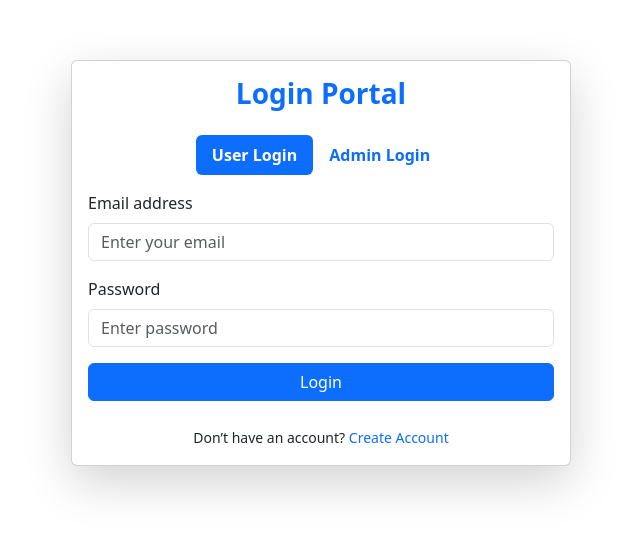
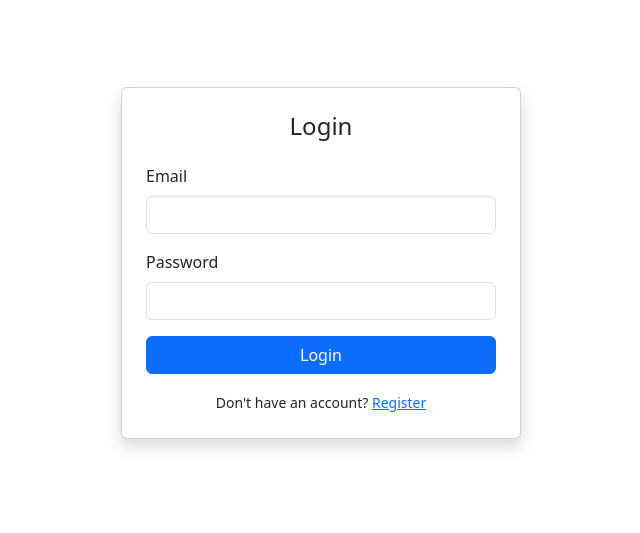
Before and after one commit to Shravani-vallala/agri-app, a React (Create React App) app: page / in a window 1280 px wide. Shown: the part 137-670 px from the top of the page, without its empty margins (319-959 px from the left). Built offline with nearby package versions, Linux system fonts and the light colour scheme.

Commit message:
authentication

```diff
--- a/package.json
+++ b/package.json
@@ -7,6 +7,7 @@
     "@testing-library/jest-dom": "^6.6.3",
     "@testing-library/react": "^16.3.0",
     "@testing-library/user-event": "^13.5.0",
+    "axios": "^1.10.0",
     "bootstrap": "^5.3.7",
     "react": "^19.1.0",
     "react-bootstrap": "^2.10.10",
--- a/src/App.js
+++ b/src/App.js
@@ -1,18 +1,18 @@
-
 import React from 'react';
 import { BrowserRouter as Router, Routes, Route } from 'react-router-dom';
-import Loginfrom from './loginform';
+import Login from './Login';
 import Register from './Register';
+import Dashboard from './Dashboard';
 
-function App() {
+export default function App() {
   return (
     <Router>
       <Routes>
-        <Route path="/" element={<Loginfrom />} />
+        <Route path="/" element={<Login />} />
         <Route path="/register" element={<Register />} />
+        <Route path="/dashboard" element={<Dashboard />} />
+
       </Routes>
     </Router>
   );
 }
-
-export default App;
--- /dev/null
+++ b/src/Dashboard.js
@@ -0,0 +1,47 @@
+import React, { useEffect, useState } from 'react';
+import axios from 'axios';
+import { Card, Button, Container, Row, Col } from 'react-bootstrap';
+
+export default function Dashboard() {
+  const [equipment, setEquipment] = useState([]);
+
+useEffect(() => {
+  axios.get('http://localhost:8000/sanctum/csrf-cookie', { withCredentials: true })
+    .then(() => {
+      return axios.get('http://localhost:8000/api/equipment', { withCredentials: true });
+    })
+    .then(res => setEquipment(res.data))
+    .catch((err) => {
+      if (err.response && err.response.status === 401) {
+        alert('Unauthorized – Please login first');
+      } else {
+        alert('Error fetching equipment');
+      }
+    });
+}, []);
+
+  return (
+    <Container className="mt-5">
+      <h2 className="text-center mb-4">Available Farming Equipment</h2>
+      <Row>
+        {equipment.map(item => (
+          <Col md={4} sm={6} xs={12} className="mb-4" key={item.id}>
+            <Card>
+              <Card.Img
+                variant="top"
+                src={item.image ? `http://localhost:8000/storage/${item.image}` : 'https://via.placeholder.com/150'}
+                alt={item.name}
+              />
+              <Card.Body>
+                <Card.Title>{item.name}</Card.Title>
+                <Card.Text>{item.description}</Card.Text>
+                <h5>₹{item.price}</h5>
+                <Button variant="success">Buy Now</Button>
+              </Card.Body>
+            </Card>
+          </Col>
+        ))}
+      </Row>
+    </Container>
+  );
+}
--- /dev/null
+++ b/src/Login.js
@@ -0,0 +1,57 @@
+import React, { useState } from 'react';
+import { loginUser, initCSRF } from './api';
+import { Form, Button, Card } from 'react-bootstrap';
+import { useNavigate } from 'react-router-dom';
+
+export default function Login() {
+  const [email, setEmail] = useState('');
+  const [password, setPassword] = useState('');
+  const navigate = useNavigate(); // ✅ moved to top
+
+  const handleSubmit = async (e) => {
+    e.preventDefault();
+    try {
+      await initCSRF(); // CSRF for Laravel Sanctum
+
+      const { data } = await loginUser({ email, password });
+      alert(data.message);
+
+      // ✅ Redirect to dashboard
+      navigate('/dashboard');
+    } catch (err) {
+      alert('Login failed. Check credentials or try again.');
+    }
+  };
+
+  return (
+    <div className="container d-flex align-items-center justify-content-center" style={{ minHeight: '100vh' }}>
+      <Card className="p-4 shadow" style={{ width: '100%', maxWidth: '400px' }}>
+        <h4 className="text-center mb-4">Login</h4>
+        <Form onSubmit={handleSubmit}>
+          <Form.Group className="mb-3">
+            <Form.Label>Email</Form.Label>
+            <Form.Control
+              type="email"
+              value={email}
+              onChange={(e) => setEmail(e.target.value)}
+              required
+            />
+          </Form.Group>
+          <Form.Group className="mb-3">
+            <Form.Label>Password</Form.Label>
+            <Form.Control
+              type="password"
+              value={password}
+              onChange={(e) => setPassword(e.target.value)}
+              required
+            />
+          </Form.Group>
+          <Button type="submit" className="w-100">Login</Button>
+        </Form>
+        <div className="text-center mt-3">
+          <small>Don't have an account? <a href="/register">Register</a></small>
+        </div>
+      </Card>
+    </div>
+  );
+}
--- a/src/Register.js
+++ b/src/Register.js
@@ -1,84 +1,50 @@
-// src/RegisterForm.js
 import React, { useState } from 'react';
+import { registerUser, initCSRF } from './api'; // ⬅️ include initCSRF
 import { Form, Button, Card } from 'react-bootstrap';
 
-export default function RegisterForm() {
-  const [name, setName] = useState('');
-  const [email, setEmail] = useState('');
-  const [password, setPassword] = useState('');
-  const [confirmPass, setConfirmPass] = useState('');
+export default function Register() {
+  const [form, setForm] = useState({ name: '', email: '', password: '', confirmPass: '' });
 
-  const handleSubmit = (e) => {
+  const handleChange = (e) => setForm({ ...form, [e.target.name]: e.target.value });
+
+  const handleSubmit = async (e) => {
     e.preventDefault();
-    if (password !== confirmPass) {
-      alert("Passwords do not match");
+    if (form.password !== form.confirmPass) {
+      alert('Passwords do not match');
       return;
     }
 
-    // Placeholder: You can connect this to an API later
-    console.log("Registered:", { name, email, password });
+    try {
+      // 🔐 First, initialize CSRF token
+      await initCSRF();
+
+      // 🔐 Then make registration call
+      const { data } = await registerUser(form);
+      alert(data.message || 'Registration successful');
+    } catch (err) {
+      alert('Registration failed. Please check input or try again.');
+    }
   };
 
   return (
     <div className="container d-flex align-items-center justify-content-center" style={{ minHeight: '100vh' }}>
-      <Card className="shadow p-4" style={{ width: '100%', maxWidth: '500px' }}>
-        <h3 className="text-center text-primary fw-bold mb-4">Create Your Account</h3>
+      <Card className="p-4 shadow" style={{ width: '100%', maxWidth: '400px' }}>
+        <h4 className="text-center mb-4">Register</h4>
         <Form onSubmit={handleSubmit}>
-          <Form.Group className="mb-3">
-            <Form.Label>Full Name</Form.Label>
-            <Form.Control
-              type="text"
-              placeholder="Enter your full name"
-              value={name}
-              onChange={(e) => setName(e.target.value)}
-              required
-            />
-          </Form.Group>
-
-          <Form.Group className="mb-3">
-            <Form.Label>Email address</Form.Label>
-            <Form.Control
-              type="email"
-              placeholder="Enter your email"
-              value={email}
-              onChange={(e) => setEmail(e.target.value)}
-              required
-            />
-          </Form.Group>
-
-          <Form.Group className="mb-3">
-            <Form.Label>Password</Form.Label>
-            <Form.Control
-              type="password"
-              placeholder="Create a password"
-              value={password}
-              onChange={(e) => setPassword(e.target.value)}
-              required
-            />
-          </Form.Group>
-
-          <Form.Group className="mb-3">
-            <Form.Label>Confirm Password</Form.Label>
-            <Form.Control
-              type="password"
-              placeholder="Confirm password"
-              value={confirmPass}
-              onChange={(e) => setConfirmPass(e.target.value)}
-              required
-            />
-          </Form.Group>
-
-          <Button variant="success" type="submit" className="w-100">
-            Register
-          </Button>
+          {['name', 'email', 'password', 'confirmPass'].map((field) => (
+            <Form.Group className="mb-3" key={field}>
+              <Form.Label>{field === 'confirmPass' ? 'Confirm Password' : field.charAt(0).toUpperCase() + field.slice(1)}</Form.Label>
+              <Form.Control
+                type={field.includes('password') ? 'password' : 'text'}
+                name={field}
+                value={form[field]}
+                onChange={handleChange}
+                required
+              />
+            </Form.Group>
+          ))}
+          <Button type="submit" className="w-100">Register</Button>
         </Form>
-
-        <div className="text-center mt-3">
-          <small>
-            Already have an account?{' '}
-            <a href="/" className="text-decoration-none">Login here</a>
-          </small>
-        </div>
       </Card>
     </div>
   );
--- /dev/null
+++ b/src/api.js
@@ -0,0 +1,14 @@
+import axios from 'axios';
+
+const api = axios.create({
+  baseURL: 'http://localhost:8000',
+  withCredentials: true,
+});
+
+export const initCSRF = () => api.get('/sanctum/csrf-cookie');
+
+export const loginUser = (data) => api.post('/api/login', data);
+
+export const registerUser = (data) => api.post('/api/register', data);
+
+export const getEquipment = () => axios.get('/api/equipment');
--- a/src/loginform.js
+++ /dev/null
@@ -1,107 +0,0 @@
-// src/LoginTabs.js
-import React, { useState } from 'react';
-import { Tab, Nav, Form, Button, Card } from 'react-bootstrap';
-
-export default function LoginTabs() {
-  const [userEmail, setUserEmail] = useState('');
-  const [userPass, setUserPass] = useState('');
-  const [adminEmail, setAdminEmail] = useState('');
-  const [adminPass, setAdminPass] = useState('');
-
-  const handleUserLogin = (e) => {
-    e.preventDefault();
-    console.log("User Login:", userEmail, userPass);
-  };
-
-  const handleAdminLogin = (e) => {
-    e.preventDefault();
-    console.log("Admin Login:", adminEmail, adminPass);
-  };
-
-  return (
-    <div className="container d-flex align-items-center justify-content-center" style={{ minHeight: '100vh' }}>
-      <Card className="shadow-lg rounded" style={{ width: '100%', maxWidth: '500px' }}>
-        <Card.Body>
-          <h3 className="text-center mb-4 text-primary fw-bold">Login Portal</h3>
-          <Tab.Container defaultActiveKey="user">
-            <Nav variant="pills" className="justify-content-center mb-3">
-              <Nav.Item>
-                <Nav.Link eventKey="user" className="fw-semibold">User Login</Nav.Link>
-              </Nav.Item>
-              <Nav.Item>
-                <Nav.Link eventKey="admin" className="fw-semibold">Admin Login</Nav.Link>
-              </Nav.Item>
-            </Nav>
-
-            <Tab.Content>
-              {/* User Login */}
-              <Tab.Pane eventKey="user">
-                <Form onSubmit={handleUserLogin}>
-                  <Form.Group className="mb-3">
-                    <Form.Label>Email address</Form.Label>
-                    <Form.Control
-                      type="email"
-                      placeholder="Enter your email"
-                      value={userEmail}
-                      onChange={(e) => setUserEmail(e.target.value)}
-                      required
-                    />
-                  </Form.Group>
-
-                  <Form.Group className="mb-3">
-                    <Form.Label>Password</Form.Label>
-                    <Form.Control
-                      type="password"
-                      placeholder="Enter password"
-                      value={userPass}
-                      onChange={(e) => setUserPass(e.target.value)}
-                      required
-                    />
-                  </Form.Group>
-
-                  <Button variant="primary" type="submit" className="w-100">Login</Button>
-                </Form>
-              </Tab.Pane>
-
-              {/* Admin Login */}
-              <Tab.Pane eventKey="admin">
-                <Form onSubmit={handleAdminLogin}>
-                  <Form.Group className="mb-3">
-                    <Form.Label>Admin Email</Form.Label>
-                    <Form.Control
-                      type="email"
-                      placeholder="Enter admin email"
-                      value={adminEmail}
-                      onChange={(e) => setAdminEmail(e.target.value)}
-                      required
-                    />
-                  </Form.Group>
-
-                  <Form.Group className="mb-3">
-                    <Form.Label>Admin Password</Form.Label>
-                    <Form.Control
-                      type="password"
-                      placeholder="Enter admin password"
-                      value={adminPass}
-                      onChange={(e) => setAdminPass(e.target.value)}
-                      required
-                    />
-                  </Form.Group>
-
-                  <Button variant="dark" type="submit" className="w-100">Login</Button>
-                </Form>
-              </Tab.Pane>
-            </Tab.Content>
-          </Tab.Container>
-
-          <div className="text-center mt-4">
-            <small>
-              Don’t have an account?{' '}
-              <a href="/register" className="text-decoration-none">Create Account</a>
-            </small>
-          </div>
-        </Card.Body>
-      </Card>
-    </div>
-  );
-}
```
Also changed, not shown: 1 other file (tests, documents, lock files or other folders).
